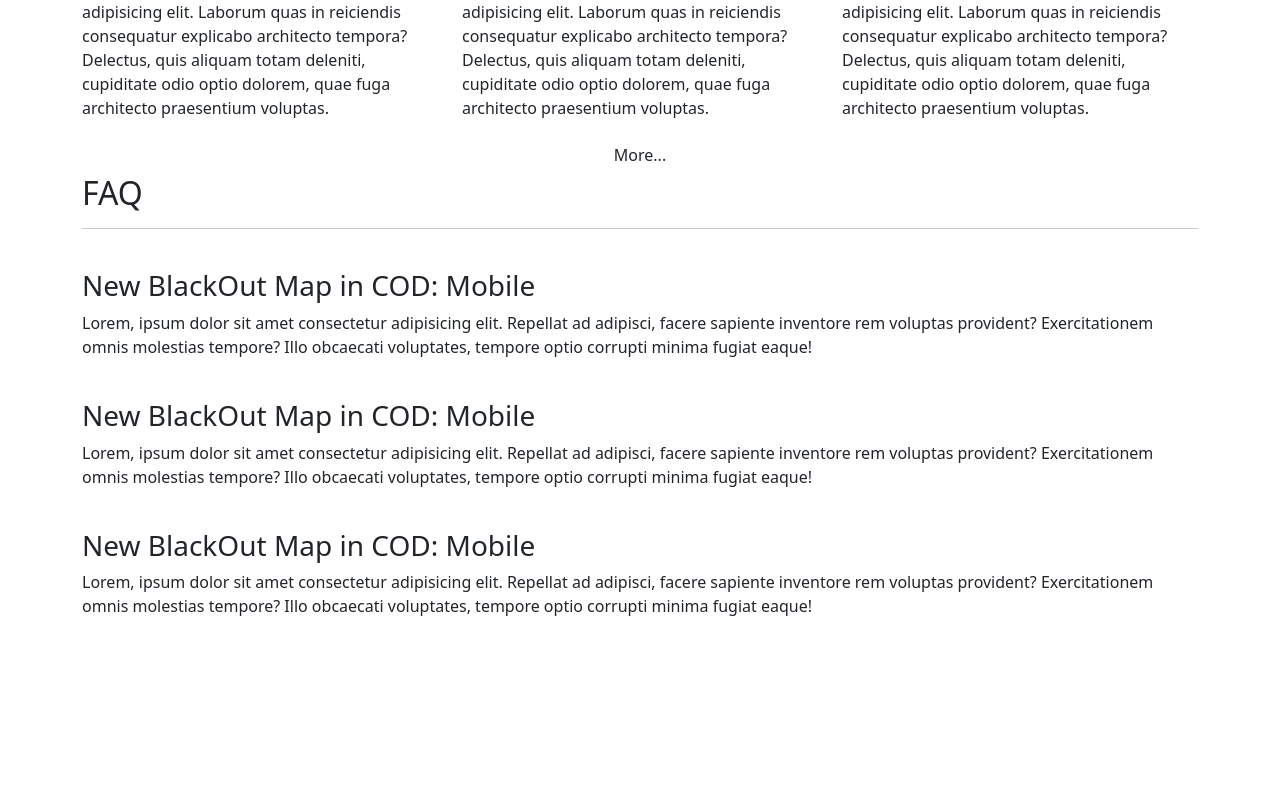
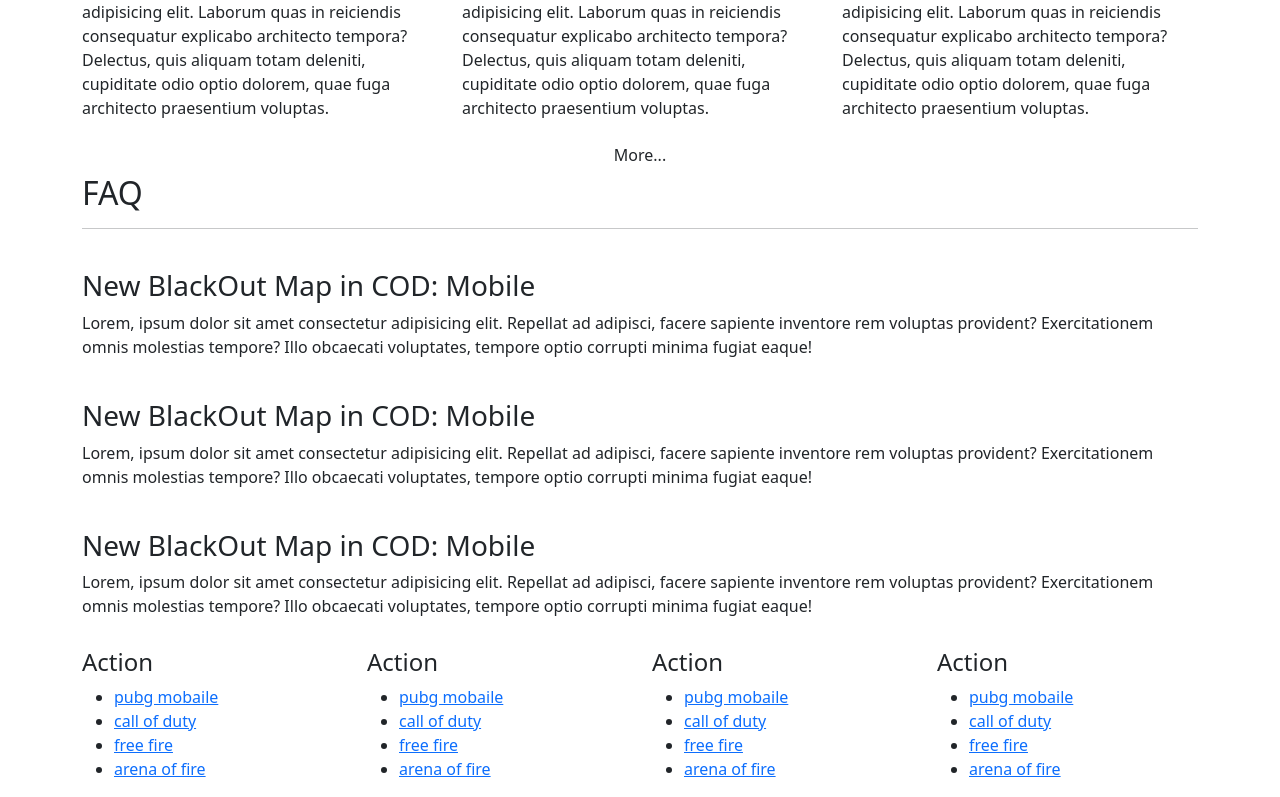
Before and after one commit to zeynab-sharifi/Blue, a Vue app: page / in a window 1280 px wide. Shown: the part 638-1435 px from the top of the page. Before the commit the page ends 1286 px from the top, so only its background shows below. Built offline with nearby package versions, Linux system fonts and the light colour scheme.

Commit message:
create footer component and add html code

```diff
--- a/src/App.vue
+++ b/src/App.vue
@@ -1,14 +1,18 @@
 <template>
   <header-blue></header-blue>
+
   <router-view></router-view>
+  <footer-blue></footer-blue>
 </template>
 
 <script>
-import HeaderBlue from "./components/HeaderBlue.vue"
+import HeaderBlue from "./components/HeaderBlue.vue";
+import FooterBlue from "./components/FooterBlue.vue"
 export default {
   name: 'App',
   components:{
-    HeaderBlue
+    HeaderBlue,
+    FooterBlue
   }
 }
 </script>
--- /dev/null
+++ b/src/components/FooterBlue.vue
@@ -0,0 +1,57 @@
+<template>
+    <footer>
+        <div class="footer-blue">
+            <div class="container">
+                <div class="row">
+                    <div class="col-lg-3 col-md-6 col-sm-12">
+                        <h4>Action</h4>
+                        <ul>
+                            <li><a href="">pubg mobaile</a></li>
+                            <li><a href=""> call of duty</a></li>
+                            <li><a href="">free fire</a></li>
+                            <li><a href="">arena of fire</a></li>
+                        </ul>
+                    </div>
+                    <div class="col-lg-3 col-md-6 col-sm-12">
+                        <h4>Action</h4>
+                        <ul>
+                            <li><a href="">pubg mobaile</a></li>
+                            <li><a href=""> call of duty</a></li>
+                            <li><a href="">free fire</a></li>
+                            <li><a href="">arena of fire</a></li>
+                        </ul>
+                    </div>
+                    <div class="col-lg-3 col-md-6 col-sm-12">
+                        <h4>Action</h4>
+                        <ul>
+                            <li><a href="">pubg mobaile</a></li>
+                            <li><a href=""> call of duty</a></li>
+                            <li><a href="">free fire</a></li>
+                            <li><a href="">arena of fire</a></li>
+                        </ul>
+                    </div>
+                    <div class="col-lg-3 col-md-6 col-sm-12">
+                        <h4>Action</h4>
+                        <ul>
+                            <li><a href="">pubg mobaile</a></li>
+                            <li><a href=""> call of duty</a></li>
+                            <li><a href="">free fire</a></li>
+                            <li><a href="">arena of fire</a></li>
+                        </ul>
+                    </div>
+                </div>
+            </div>
+            <div class="container">
+                <div class="row">
+                    <div class="col-12">
+                        <div class="sotial-media-footer">
+                            <i class="fab fa-instagram"></i>
+                            <i class="fab fa-telegram"></i>
+                            <i class="fab fa-whatsapp"></i>
+                        </div>
+                    </div>
+                </div>
+            </div>
+        </div>
+    </footer>
+</template>
```
